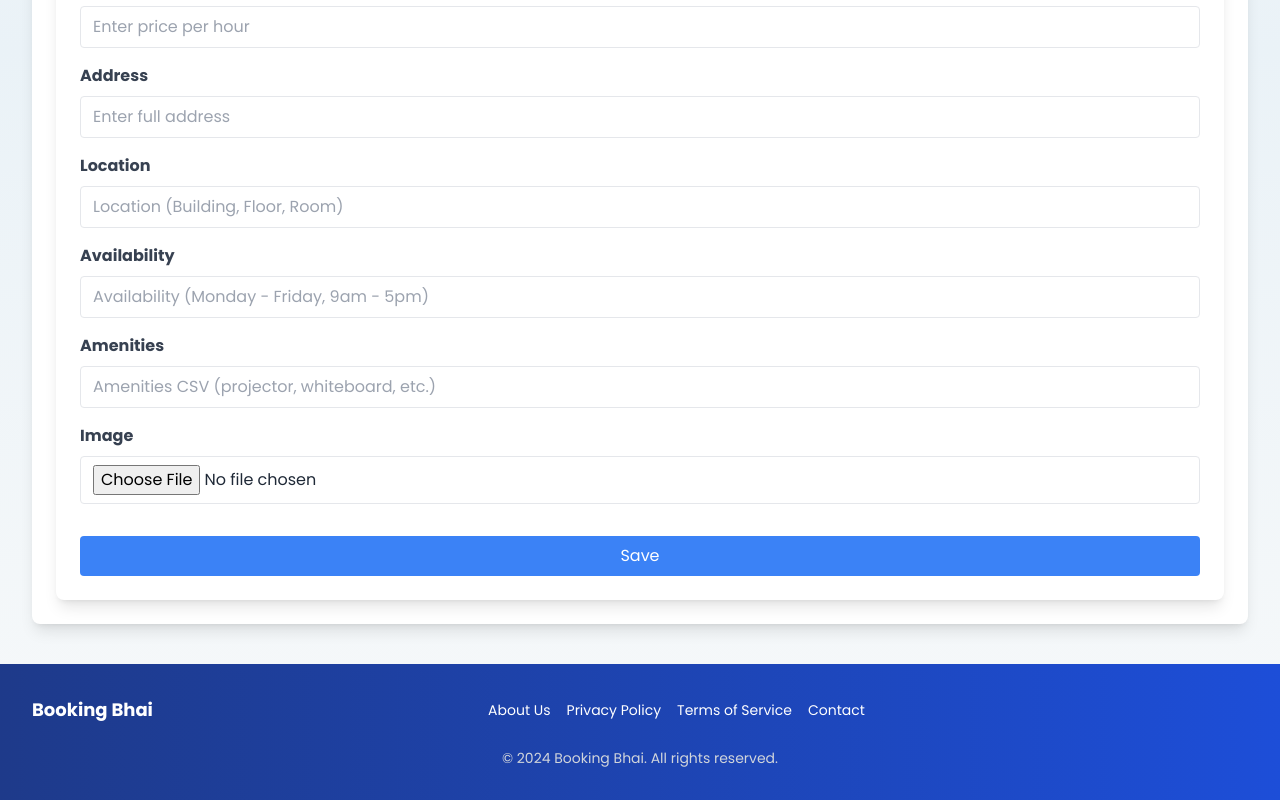
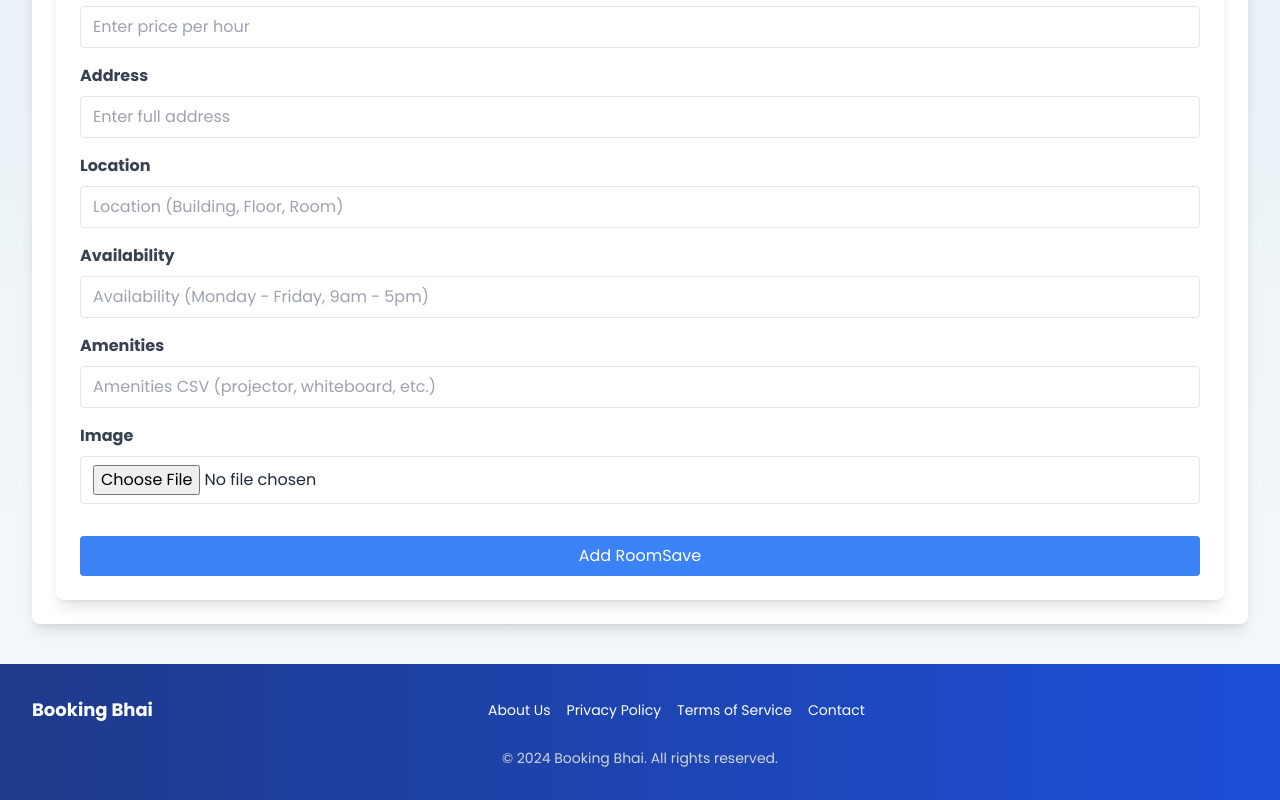
Before and after one commit to hasanrahman55/booking-bhai, a Next.js app: page /rooms/add in a window 1280 px wide. Shown: the part 699-1499 px from the top of the page. Built offline with nearby package versions, Linux system fonts and the light colour scheme; no server answers.

Commit message:
add loading

```diff
--- a/app/login/page.jsx
+++ b/app/login/page.jsx
@@ -6,9 +6,10 @@ import createSession from "../actions/createSession";
 import { toast } from "react-toastify";
 import { useRouter } from "next/navigation";
 import { useAuth } from "@/context/authContext";
+import { ClipLoader } from "react-spinners";
 
 function page() {
-  const [state, formAction] = useActionState(createSession, {});
+  const [state, formAction, isLoading] = useActionState(createSession, {});
   const router = useRouter();
   const { isAuthenticated, setIsAuthenticated } = useAuth();
 
@@ -16,14 +17,13 @@ function page() {
     if (state.error) toast.error(state?.error);
     if (state.success) {
       toast.success("Login successful");
-      console.log("Login successful");
       setIsAuthenticated(true);
       router.push("/");
     }
   }, [state]);
 
   return (
-    <div className="flex items-center justify-center min-h-screen ">
+    <div className="flex items-center justify-center min-h-screen">
       <div className="bg-white shadow-2xl rounded-2xl p-8 w-full max-w-md">
         <form action={formAction} className="space-y-6">
           {/* Heading */}
@@ -73,9 +73,14 @@ function page() {
           {/* Submit Button */}
           <button
             type="submit"
-            className="w-full bg-blue-600 text-white font-medium py-2 rounded-lg hover:bg-blue-700 focus:outline-none focus:ring focus:ring-blue-200 transition duration-200"
+            className={`w-full py-2 rounded-lg font-medium transition duration-200 flex items-center justify-center ${
+              isLoading
+                ? "bg-gray-400 cursor-not-allowed"
+                : "bg-blue-600 hover:bg-blue-700 text-white"
+            }`}
+            disabled={isLoading}
           >
-            Login
+            {isLoading ? <ClipLoader size={20} color="#ffffff" /> : "Login"}
           </button>
 
           {/* Register Link */}
--- a/app/register/page.jsx
+++ b/app/register/page.jsx
@@ -6,9 +6,10 @@ import { toast } from "react-toastify";
 import { useRouter } from "next/navigation";
 import createUser from "../actions/createUser";
 import { useAuth } from "@/context/authContext";
+import { ClipLoader } from "react-spinners";
 
 function page() {
-  const [state, formAction] = useActionState(createUser, {});
+  const [state, formAction, isLoading] = useActionState(createUser, {});
   const router = useRouter();
   const { isAuthenticated, setIsAuthenticated } = useAuth();
 
@@ -108,8 +109,11 @@ function page() {
           {/* Submit Button */}
           <button
             type="submit"
-            className="w-full bg-blue-600 text-white font-medium py-2 rounded-lg hover:bg-blue-700 focus:outline-none focus:ring focus:ring-blue-200 transition duration-200"
+            className={`w-full bg-blue-600 text-white font-medium py-2 rounded-lg hover:bg-blue-700 focus:outline-none focus:ring focus:ring-blue-200 transition duration-200 ${
+              isLoading && "opacity-50 cursor-not-allowed"
+            }`}
           >
+            {isLoading && <ClipLoader color="white" size={20} />}
             Register
           </button>
 
--- a/app/rooms/add/page.jsx
+++ b/app/rooms/add/page.jsx
@@ -5,9 +5,10 @@ import { useActionState } from "react";
 import { toast } from "react-toastify";
 import { useRouter } from "next/navigation";
 import createRoom from "@/app/actions/createRoom";
+import { ClipLoader } from "react-spinners";
 
 function AddRoomPage() {
-  const [state, formAction] = useActionState(createRoom, {});
+  const [state, formAction, isLoading] = useActionState(createRoom, {});
   const router = useRouter();
   useEffect(() => {
     if (state.error) toast.error(state?.error);
@@ -194,8 +195,18 @@ function AddRoomPage() {
           <div className="flex flex-col gap-5">
             <button
               type="submit"
-              className="bg-blue-500 text-white px-4 py-2 rounded hover:bg-blue-700"
+              className={` px-4 py-2 rounded ${
+                isLoading
+                  ? "bg-gray-400 cursor-not-allowed"
+                  : "bg-blue-500 text-white hover:bg-blue-700 "
+              }`}
+              disabled={isLoading}
             >
+              {isLoading ? (
+                <ClipLoader size={20} color="#ffffff" />
+              ) : (
+                "Add Room"
+              )}
               Save
             </button>
           </div>
--- a/components/BookingForm.jsx
+++ b/components/BookingForm.jsx
@@ -5,9 +5,10 @@ import { useActionState } from "react";
 import { toast } from "react-toastify";
 import { useRouter } from "next/navigation";
 import bookRoom from "@/app/actions/bookRoom";
+import { ClipLoader } from "react-spinners";
 
 function BookingForm({ room }) {
-  const [state, formAction] = useActionState(bookRoom, {});
+  const [state, formAction, isLoading] = useActionState(bookRoom, {});
 
   const router = useRouter();
 
@@ -90,8 +91,11 @@ function BookingForm({ room }) {
         <div className="mt-6">
           <button
             type="submit"
-            className="w-full flex justify-center py-2 px-4 border border-transparent rounded-md shadow-sm text-sm font-medium text-white bg-black hover:bg-gray-700 focus:outline-none focus:ring-2 focus:ring-offset-2 focus:ring-gray-800"
+            className={`w-full flex justify-center py-2 px-4 border border-transparent rounded-md shadow-sm text-sm font-medium text-white bg-black hover:bg-gray-700 focus:outline-none focus:ring-2 focus:ring-offset-2 focus:ring-gray-800 ${
+              isLoading && "opacity-50 cursor-not-allowed"
+            }`}
           >
+            {isLoading && <ClipLoader size={20} />}
             Book Room
           </button>
         </div>
--- a/package.json
+++ b/package.json
@@ -15,6 +15,7 @@
     "react": "^19.0.0",
     "react-dom": "^19.0.0",
     "react-icons": "^5.4.0",
+    "react-spinners": "^0.15.0",
     "react-toastify": "^11.0.2"
   },
   "devDependencies": {
```
Also changed, not shown: 1 other file (tests, documents, lock files or other folders).
